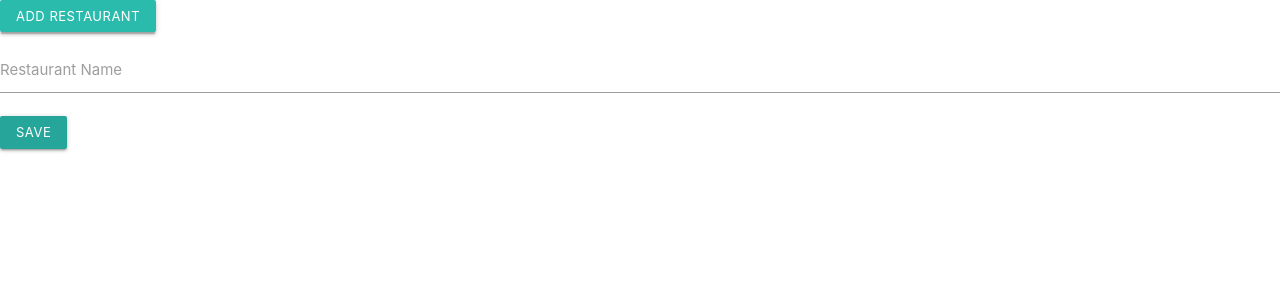
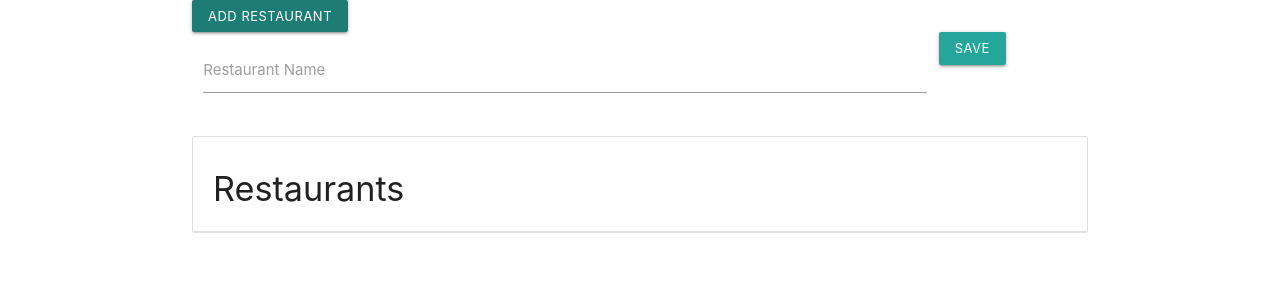
Before and after one commit to storeybox/GoEats, a React (Vite) app: page / in a window 1280 px wide. Both pictures are taken after a click on the button "ADD RESTAURANT". Shown: the top 300 px of the page. Built offline with nearby package versions, Linux system fonts and the light colour scheme.

Commit message:
cleaned up css

```diff
--- a/src/NewRestaurantForm.js
+++ b/src/NewRestaurantForm.js
@@ -5,8 +5,8 @@ const NewRestaurantForm = ({ onSave }) => {
     const [inputText, setInputText] = useState("");
 
     return (
-        <div>
-            <div className="input-field">
+        <div className="row">
+            <div className="input-field col s12 m10">
 
             <input
                 id="RestaurantName"
--- a/src/RestaurantListPage.js
+++ b/src/RestaurantListPage.js
@@ -11,15 +11,18 @@ const RestaurantListPage = () => {
     }
 
     return (
-        <div>
+        <div className="container">
             <button
                 className="waves-effect waves-light btn-small"
                 onClick={() => setShowNewRestaurantForm(true)}
                 data-test="addRestaurantButton">
                 Add Restaurant
                 </button>
-            {showNewRestaurantForm ? <NewRestaurantForm onSave={handleSave} /> : null }
-            {restaurantList.map((restaurant, index) => <p key={index}>{restaurant}</p>)}
+            {showNewRestaurantForm ? <NewRestaurantForm onSave={handleSave} /> : null}
+            <ul className="collection with-header">
+                <li className="collection-header"><h4>Restaurants</h4></li>
+            {restaurantList.map((restaurant, index) => <li className="collection-item" key={index}>{restaurant}</li>)}
+            </ul>
         </div>
     )
 }
```
